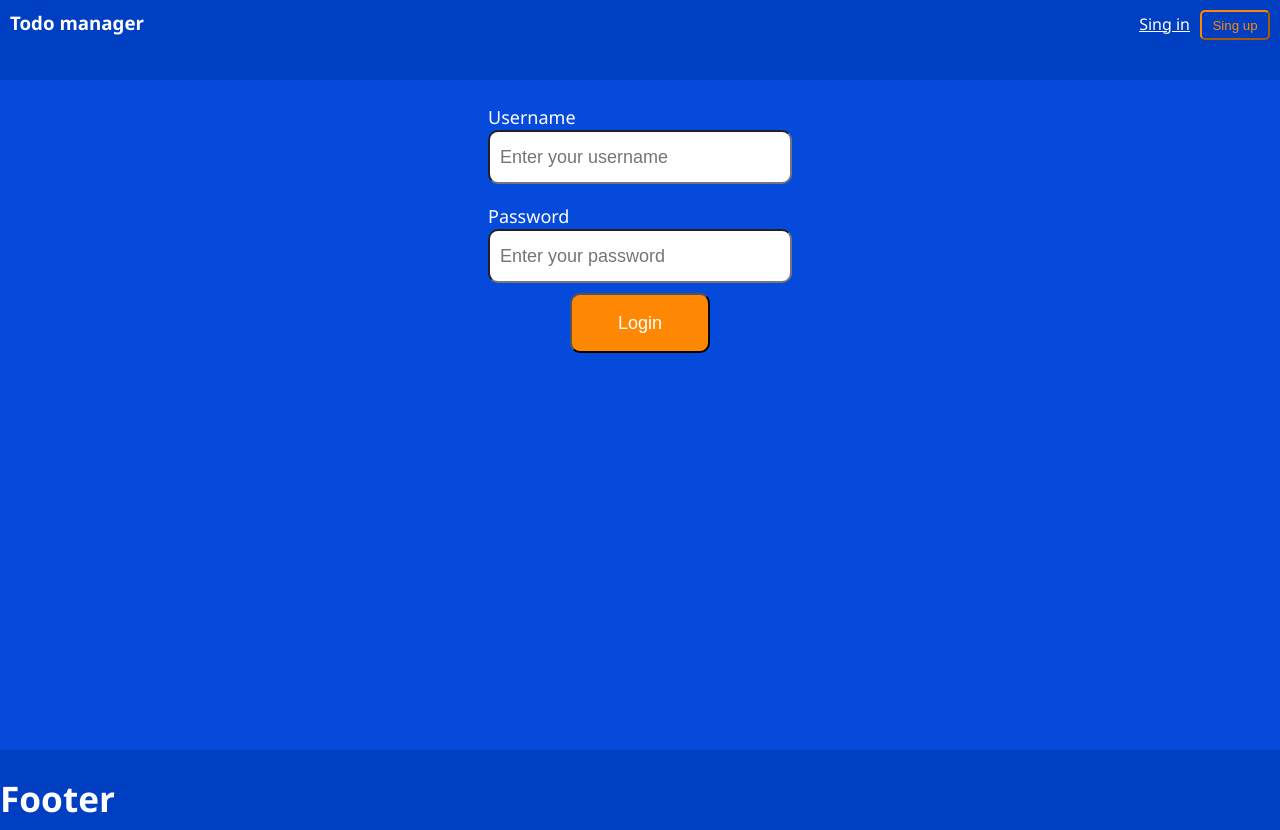
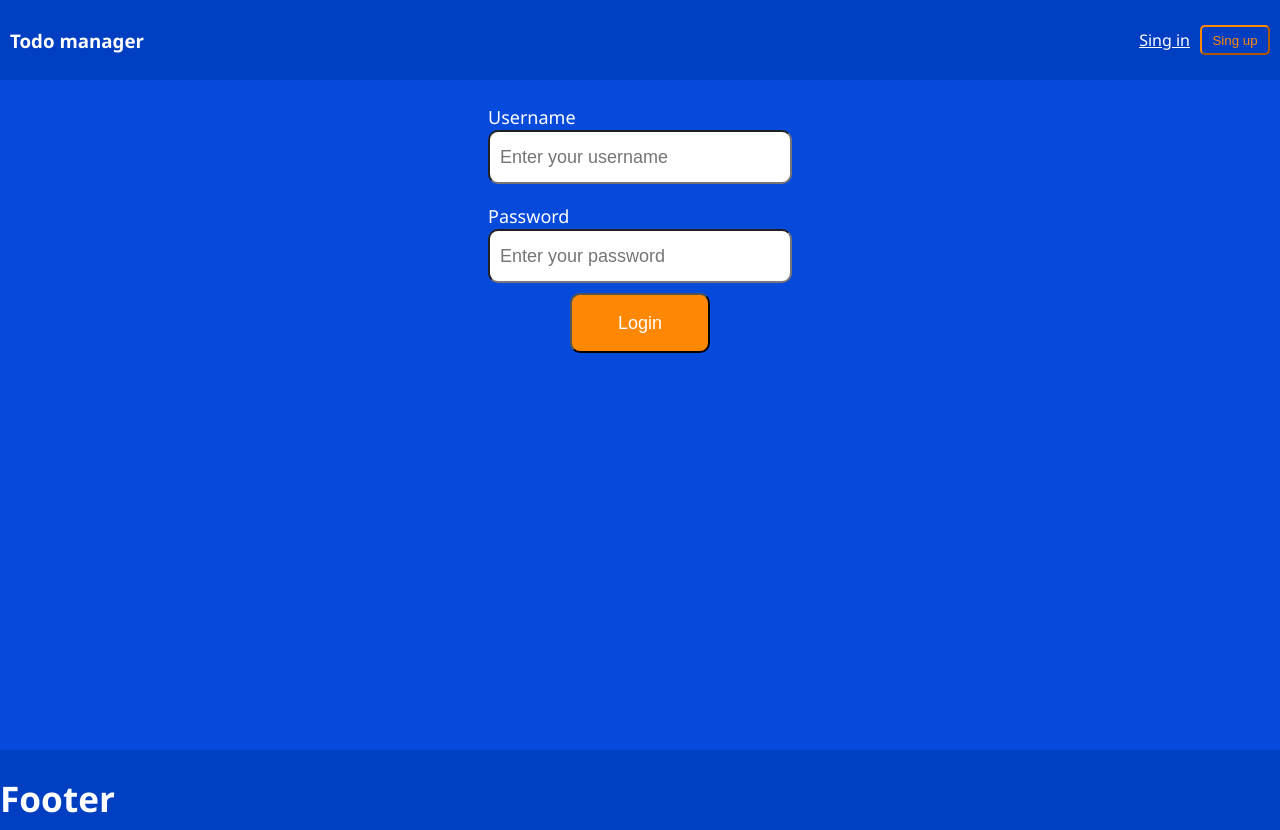
Before and after one commit to MIZIEV/ToDo-app_Frontend, a React (Create React App) app: page / in a window 1280 px wide. Built offline with nearby package versions, Linux system fonts and the light colour scheme.

Commit message:
aligned two right buttons in header

```diff
--- a/src/components/UI/HeaderComponent.jsx
+++ b/src/components/UI/HeaderComponent.jsx
@@ -36,8 +36,13 @@ function HeaderComponent() {
                 {
                     !isAuth &&
                     <div className={`${styles.divright}`}>
-                        <NavLink className={`${styles.navlinksignin}`} to="/login">Sing in</NavLink>
-                        <button className={`${styles.button}`} onClick={() => registrationHandler()}>Sing up</button>
+                        <div className={`${styles.divNavLink}`}>
+                            <NavLink className={`${styles.navlinksignin}`} to="/login">Sing in</NavLink>
+                        </div>
+
+                        <div className={`${styles.divNavLink}`}>
+                            <button className={`${styles.button}`} onClick={() => registrationHandler()}>Sing up</button>
+                        </div>
                     </div>
                 }
                 {
--- a/src/styles/Header.module.css
+++ b/src/styles/Header.module.css
@@ -5,23 +5,32 @@
 }
 
 .maindiv {
+    height: 100%;
     display: flex;
     justify-content: space-between;
 }
 
 .divleft {
-    padding: 10px;
+    padding-left: 10px;
+    margin: auto 0;
     float: left;
 }
 
 .divright {
-    padding: 10px;
+    display: flex;
+    padding-right: 10px;
+    margin: auto 0;
     float: right;
 }
 
 .navlinksignin {
     color: white;
-    padding-right: 10px;
+    margin: 10px;
+}
+
+.divNavLink {
+    display: flex;
+    margin: auto 0;
 
 }
 
@@ -37,7 +46,8 @@
     border-color: #fe8804;
     background-color: transparent;
 }
-.button:hover{
+
+.button:hover {
     background-color: #fe8804;
     color: white;
 }
```
